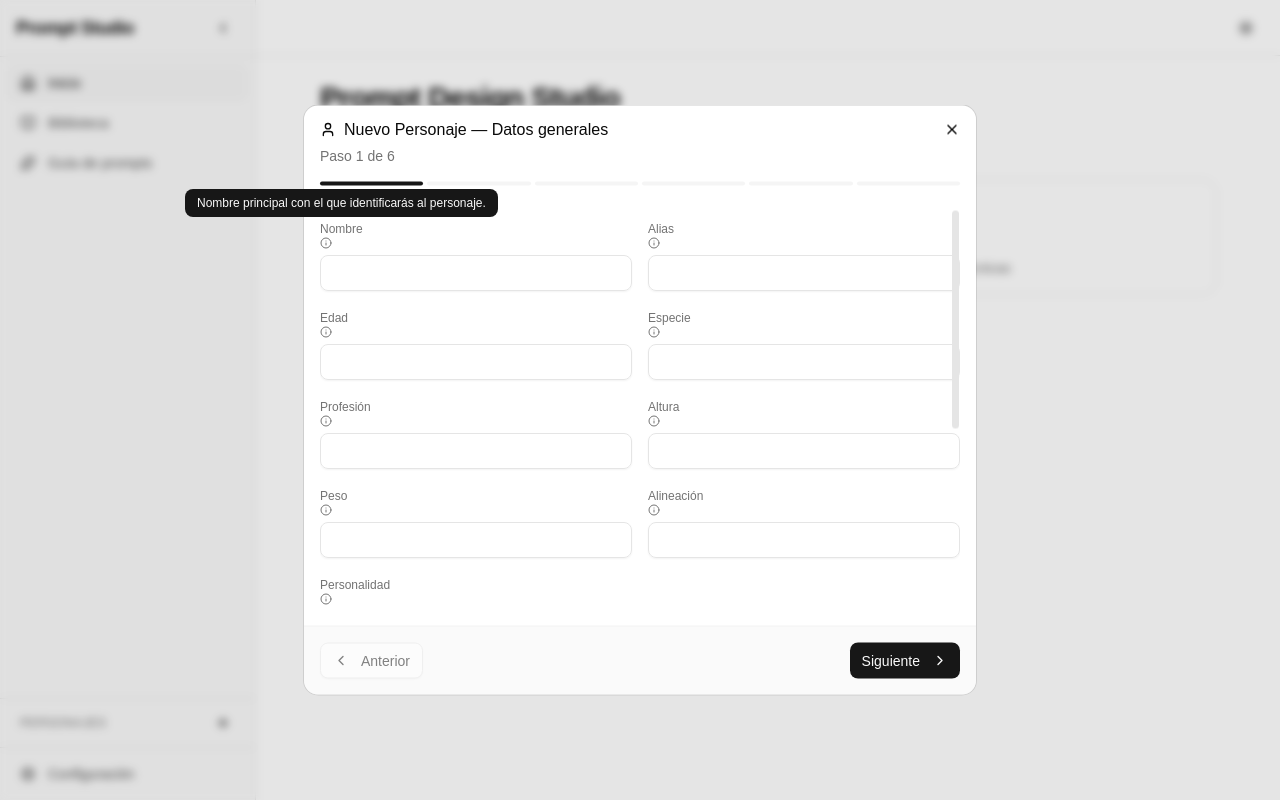
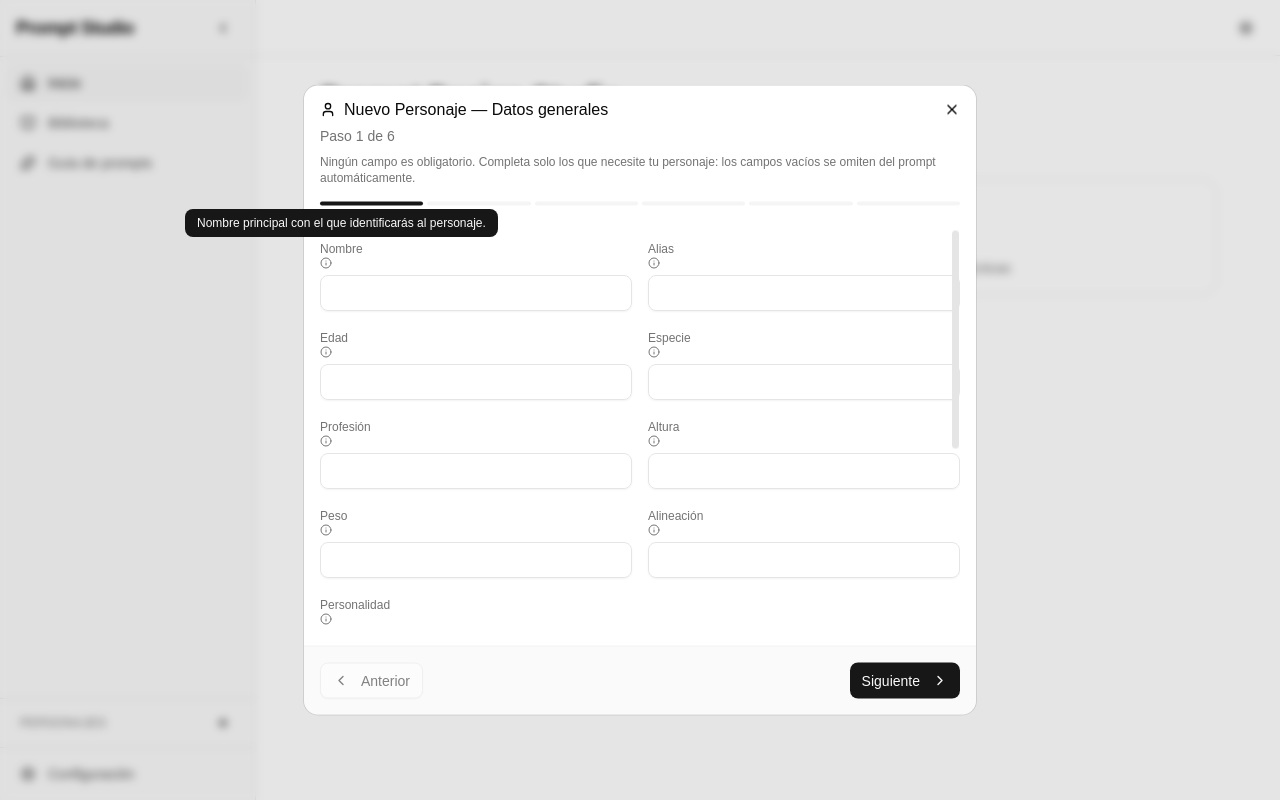
Before and after one commit to OscarMVM/prompt-studio, a React (Vite) app: page / in a window 1280 px wide. Both pictures are taken after a click on the button 223 px from the left and 723 px from the top of the page. Built offline with nearby package versions, Linux system fonts and the light colour scheme.

Commit message:
feat: add informational message about optional fields in character creation dialog

```diff
--- a/src/components/character/CharacterCreationDialog.tsx
+++ b/src/components/character/CharacterCreationDialog.tsx
@@ -654,6 +654,10 @@ export function CharacterCreationDialog({
           <DialogDescription>
             Paso {step + 1} de {STEPS.length}
           </DialogDescription>
+          <p className="text-xs text-muted-foreground">
+            Ningún campo es obligatorio. Completa solo los que necesite tu personaje: los campos
+            vacíos se omiten del prompt automáticamente.
+          </p>
         </DialogHeader>
 
         <div className="flex gap-1 mb-2">
```
